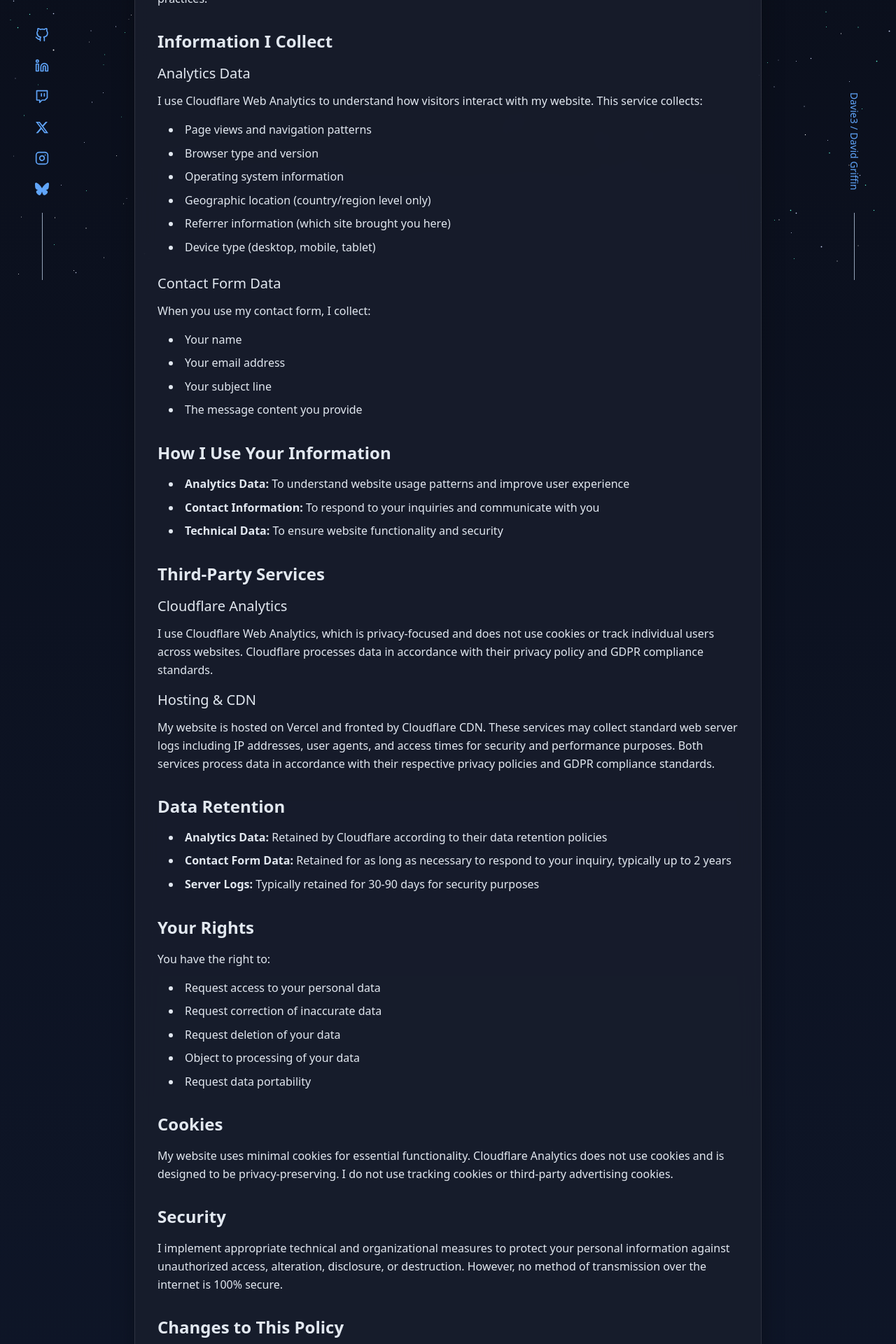
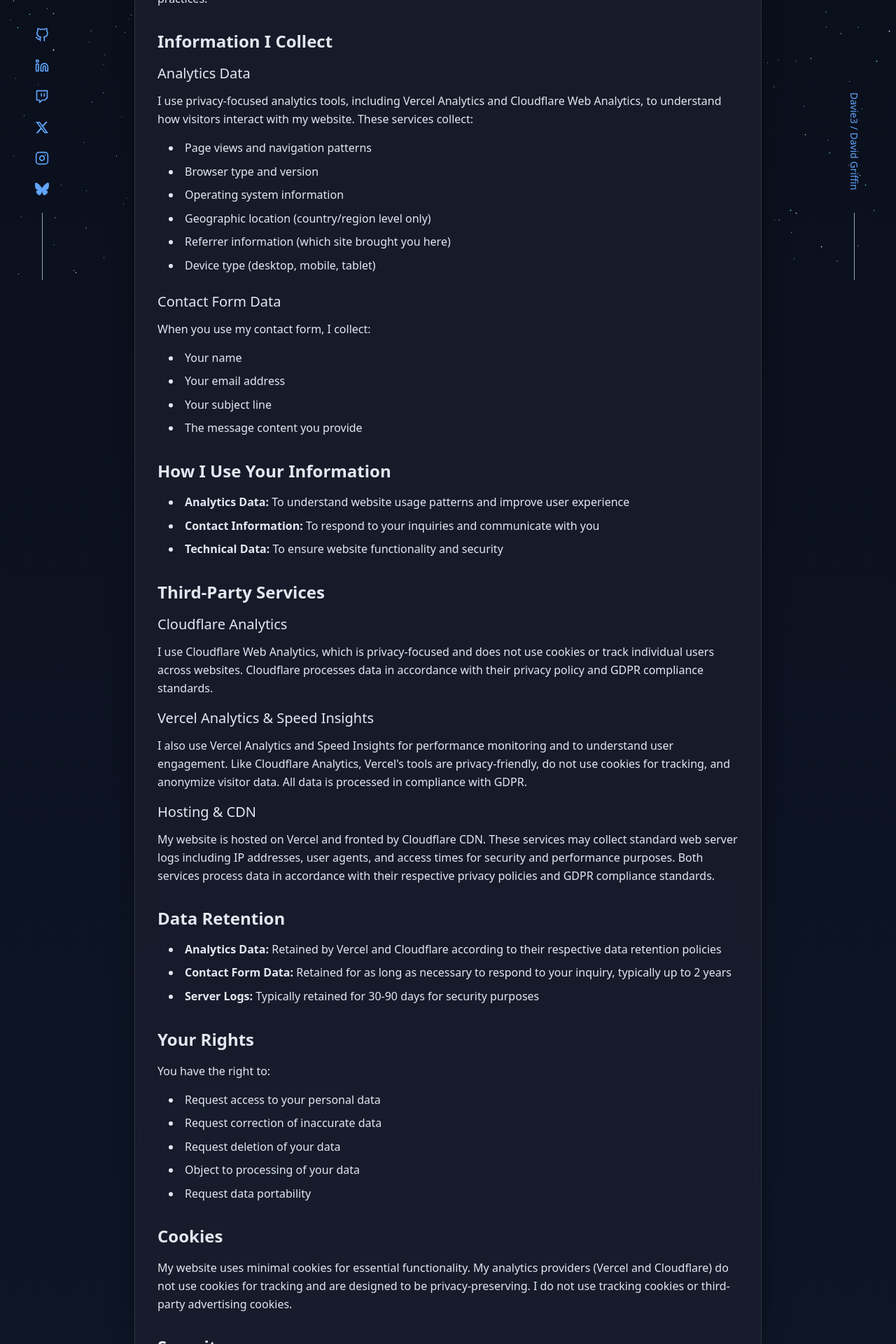
Before and after one commit to Davie3/davie3-com, a Next.js app: page /privacy in a window 1280 px wide. Shown: the part 400-2320 px from the top of the page at 70% size. Built offline with nearby package versions, Linux system fonts and the light colour scheme.

Commit message:
feat: integrate Vercel Analytics and Speed Insights with updated privacy policy

```diff
--- a/package.json
+++ b/package.json
@@ -18,6 +18,8 @@
     "@marsidev/react-turnstile": "^1.3.0",
     "@sendgrid/mail": "^8.1.5",
     "@types/sanitize-html": "^2.16.0",
+    "@vercel/analytics": "^1.5.0",
+    "@vercel/speed-insights": "^1.2.0",
     "clsx": "^2.1.1",
     "framer-motion": "^12.23.6",
     "lucide-react": "^0.525.0",
--- a/src/app/layout.tsx
+++ b/src/app/layout.tsx
@@ -1,6 +1,8 @@
 import type { Metadata } from 'next';
 import type { JSX } from 'react';
 
+import { Analytics } from '@vercel/analytics/next';
+import { SpeedInsights } from '@vercel/speed-insights/next';
 import { CloudFlareAnalytics } from '@/components/analytics/cloudflare-analytics';
 import { AppFooter } from '@/components/layout/app-footer';
 import { StructuredData } from '@/components/seo/structured-data';
@@ -34,6 +36,8 @@ export default function RootLayout({
         <ClientLayout>{children}</ClientLayout>
         <AppFooter />
         <CloudFlareAnalytics />
+        <SpeedInsights />
+        <Analytics />
       </body>
     </html>
   );
--- a/src/app/privacy/page.tsx
+++ b/src/app/privacy/page.tsx
@@ -54,8 +54,9 @@ export default function PrivacyPage(): JSX.Element {
                 Analytics Data
               </h3>
               <p className="text-slate-light leading-relaxed mb-4">
-                I use Cloudflare Web Analytics to understand how visitors
-                interact with my website. This service collects:
+                I use privacy-focused analytics tools, including Vercel
+                Analytics and Cloudflare Web Analytics, to understand how
+                visitors interact with my website. These services collect:
               </p>
               <ul className="list-disc list-inside text-slate-light space-y-2 mb-6 ml-4">
                 <li>Page views and navigation patterns</li>
@@ -116,6 +117,17 @@ export default function PrivacyPage(): JSX.Element {
               </p>
 
               <h3 className="text-xl font-medium mb-3 text-purple-accent">
+                Vercel Analytics & Speed Insights
+              </h3>
+              <p className="text-slate-light leading-relaxed mb-4">
+                I also use Vercel Analytics and Speed Insights for performance
+                monitoring and to understand user engagement. Like Cloudflare
+                Analytics, Vercel&apos;s tools are privacy-friendly, do not use
+                cookies for tracking, and anonymize visitor data. All data is
+                processed in compliance with GDPR.
+              </p>
+
+              <h3 className="text-xl font-medium mb-3 text-purple-accent">
                 Hosting & CDN
               </h3>
               <p className="text-slate-light leading-relaxed">
@@ -134,8 +146,9 @@ export default function PrivacyPage(): JSX.Element {
               </h2>
               <ul className="list-disc list-inside text-slate-light space-y-2 ml-4">
                 <li>
-                  <strong>Analytics Data:</strong> Retained by Cloudflare
-                  according to their data retention policies
+                  <strong>Analytics Data:</strong> Retained by Vercel and
+                  Cloudflare according to their respective data retention
+                  policies
                 </li>
                 <li>
                   <strong>Contact Form Data:</strong> Retained for as long as
@@ -169,10 +182,10 @@ export default function PrivacyPage(): JSX.Element {
                 Cookies
               </h2>
               <p className="text-slate-light leading-relaxed">
-                My website uses minimal cookies for essential functionality.
-                Cloudflare Analytics does not use cookies and is designed to be
-                privacy-preserving. I do not use tracking cookies or third-party
-                advertising cookies.
+                My website uses minimal cookies for essential functionality. My
+                analytics providers (Vercel and Cloudflare) do not use cookies
+                for tracking and are designed to be privacy-preserving. I do not
+                use tracking cookies or third-party advertising cookies.
               </p>
             </section>
 
--- a/src/constants/site-metadata.ts
+++ b/src/constants/site-metadata.ts
@@ -10,7 +10,7 @@ export const PAGE_LAST_MODIFIED = {
   HOME: '2025-09-01',
   ABOUT: '2025-09-01',
   PORTFOLIO: '2025-09-01',
-  PRIVACY: '2025-09-01',
+  PRIVACY: '2025-09-06',
   CONTACT: '2025-09-01',
 } as const;
 
```
Also changed, not shown: 1 other file (tests, documents, lock files or other folders).
